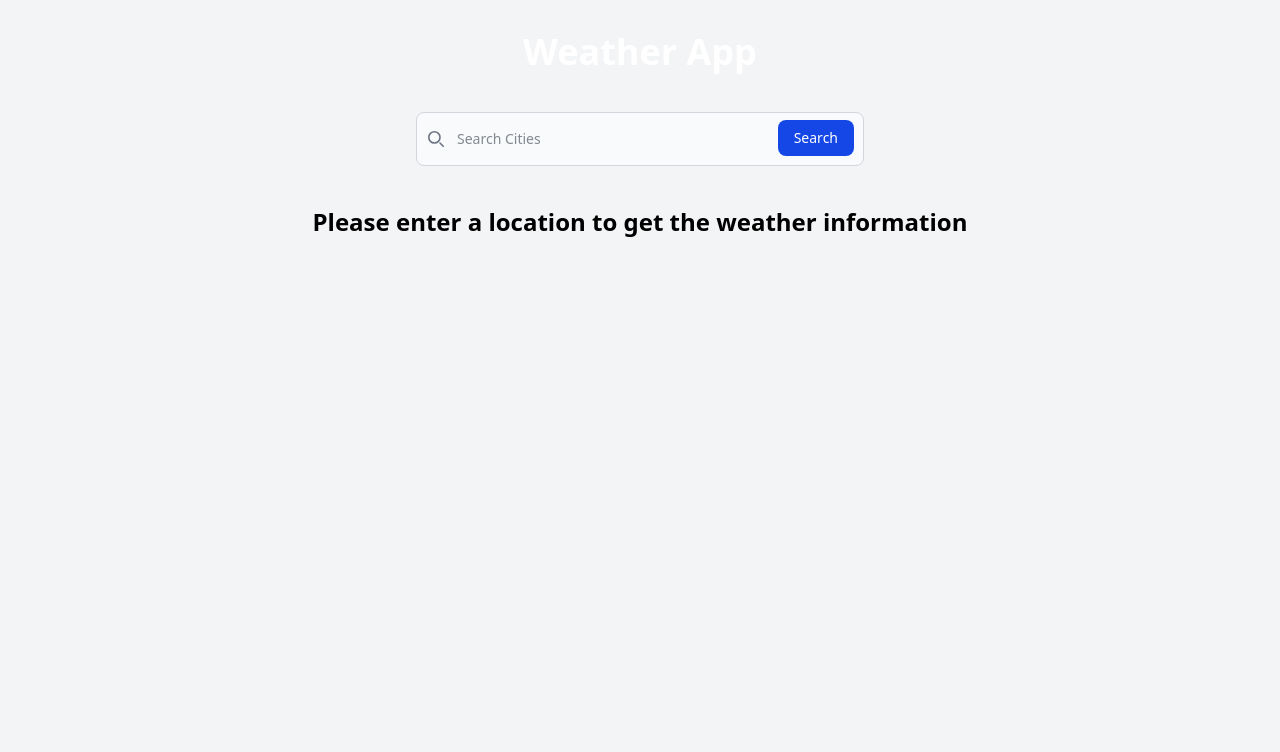
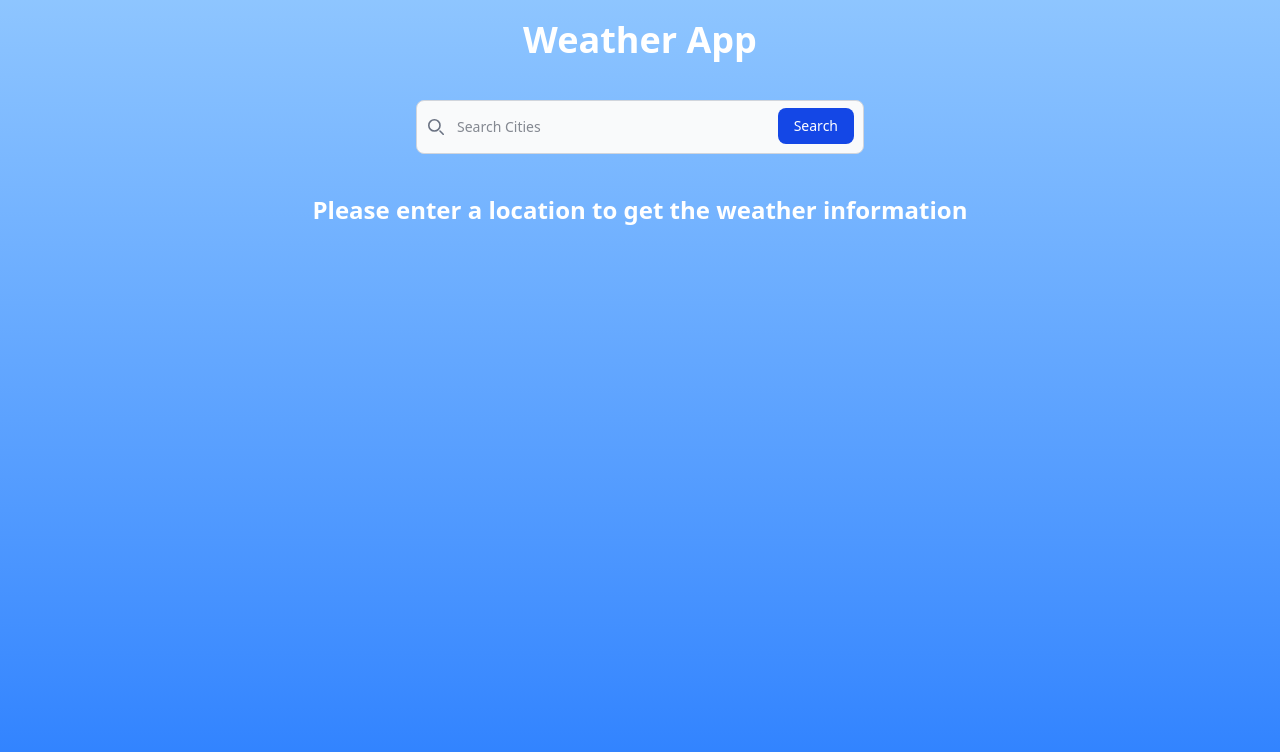
Before and after one commit to OBTITAN/React-Weather-App, a React (Vite) app: page / in a window 1280 px wide. Shown: the top 752 px of the page. Built offline with nearby package versions, Linux system fonts and the light colour scheme; no server answers.

Commit message:
Applied different colouring styles. Added weather detail image to loading condition

```diff
--- a/src/App.css
+++ b/src/App.css
@@ -1,6 +1,6 @@
 #root {
   max-width: 1280px;
   margin: 0 auto;
-  padding: 2rem;
+  /*padding: 2rem;*/
   text-align: center;
 }
--- a/src/App.jsx
+++ b/src/App.jsx
@@ -62,15 +62,16 @@ useEffect(() =>{
             <Search setSearchTerm={setLocation}/>
           </div>
           {location == null
-          ? (<div className='text-center text-2xl font-bold'>Please enter a location to get the weather information</div>)
+          ? (<div className='text-center text-2xl font-bold text-white'>Please enter a location to get the weather information</div>)
           :
           (
           <div className='max-w-screen mx-auto'>
-          <div className='bg-[#D3D3D3] mb-5 p-10 rounded-4xl h-50 flex justify-center items-center space-x-3'>
+          <div className='bg-gray-700 mb-5 p-10 rounded-4xl h-50 flex justify-center items-center space-x-3'>
 
               {isLoading? (<Spinner />)
               : error? (<p className='text-red-500 font-bold'>{error}</p>)
               :(
+                <div className='flex justify-between items-center w-full'>
                   <div className='text-white text-left ml-1 mr-auto'>
                   <div className='font-extrabold text-3xl'>
                     {weatherData.resolvedAddress}
@@ -80,18 +81,21 @@ useEffect(() =>{
                   <h1>{weatherData.currentConditions?.temp} °F</h1>
                 </div>
 
-              )
-
-              }
-
                 <div className=',mr-3 ml-auto'>
                   {
                     (<img src='Cloudy.svg' alt='cloudy' className='h-[100px] w-[100px]'/>)
                   }
                 </div>
+
               </div>
 
-            <div className='bg-[#D3D3D3] p-20 mb-7 rounded-4xl h-70 flex justify-around items-center space-x-3'>
+              )
+
+              }
+
+            </div>
+
+            <div className='bg-gray-700 p-20 mb-7 rounded-4xl h-70 flex justify-around items-center space-x-3'>
                  <WeatherDetails weatherMeasure = 'Wind' imagePath = 'fast-wind.svg' altImageTxt = 'Wind Image'/>
 
                  <WeatherDetails weatherMeasure = 'Humidity' imagePath = 'humidity.svg' altImageTxt = 'Humidity Image'/>
@@ -99,7 +103,7 @@ useEffect(() =>{
                  <WeatherDetails weatherMeasure = 'Rain' imagePath = 'precepitation.svg' altImageTxt = 'Precipitation Image'/>
             </div>
 
-             <div className='flex justify-items-start flex-wrap mb-5 ml-12 space-x-20 text-left text-lg font-extrabold'>
+             <div className='flex justify-items-start flex-wrap mb-5 ml-12 space-x-20 text-white text-left text-lg font-extrabold'>
                <p>Today</p>
                <p>Tomorrow</p>
                <p>Next 3 Days</p>
--- a/src/components/WeatherCard.jsx
+++ b/src/components/WeatherCard.jsx
@@ -2,7 +2,7 @@ import React from 'react'
 //Each weather card gives the general warning for the day
 const WeatherCard = ({weatherIcon, iconAltText}) => {
   return (
-    <div className='bg-[#D3D3D3] h-60 w-50 rounded-4xl flex flex-col justify-center items-center m-5 p-5 space-y-3'>
+    <div className='bg-gray-700 h-60 w-50 rounded-4xl flex flex-col justify-center items-center m-5 p-5 space-y-3'>
       <p>Stuff</p>
       <img src={weatherIcon} alt={iconAltText} className='h-[70px] w-[70px]'/>
       <p>Some temperature in degrees celcuis</p>
--- a/src/index.css
+++ b/src/index.css
@@ -8,4 +8,8 @@
   h1 {
     @apply text-4xl font-bold font-sans;
   }
+
+  body {
+  @apply min-h-screen bg-gradient-to-b from-blue-300 to-blue-500 p-5 dark:from-gray-800 dark:to-gray-900
 }
+}
```
Lines whose indentation alone changed are shown as unchanged.
